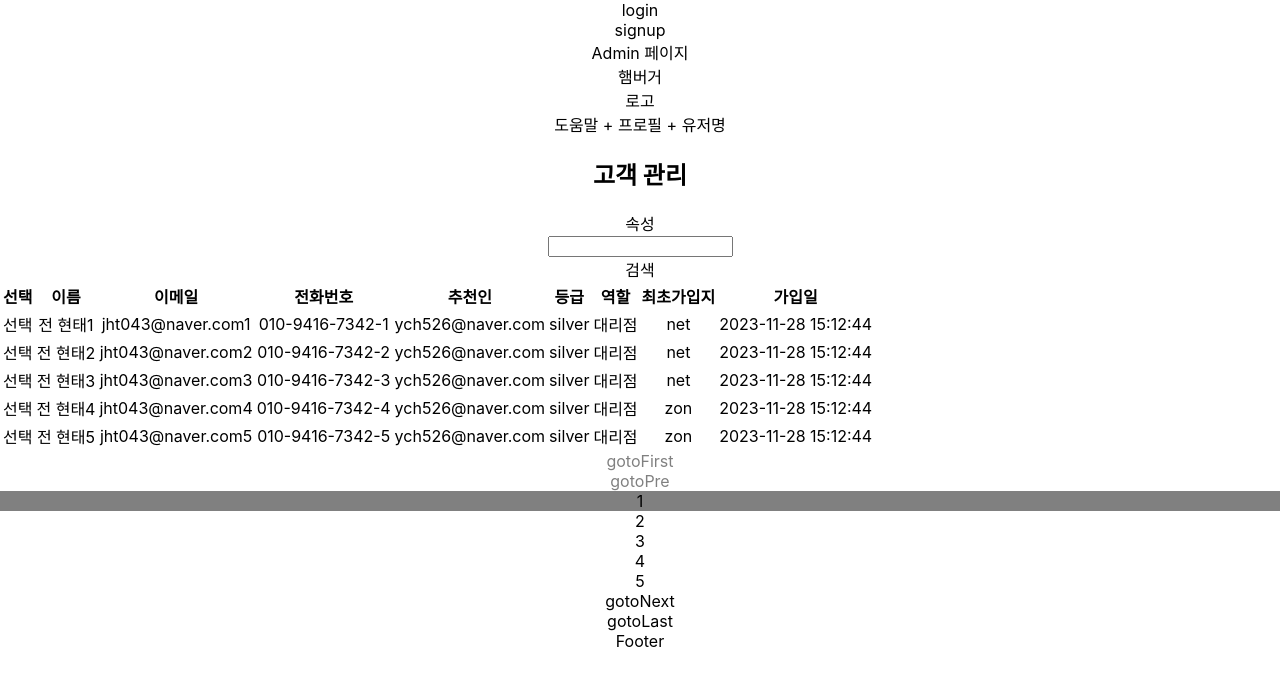
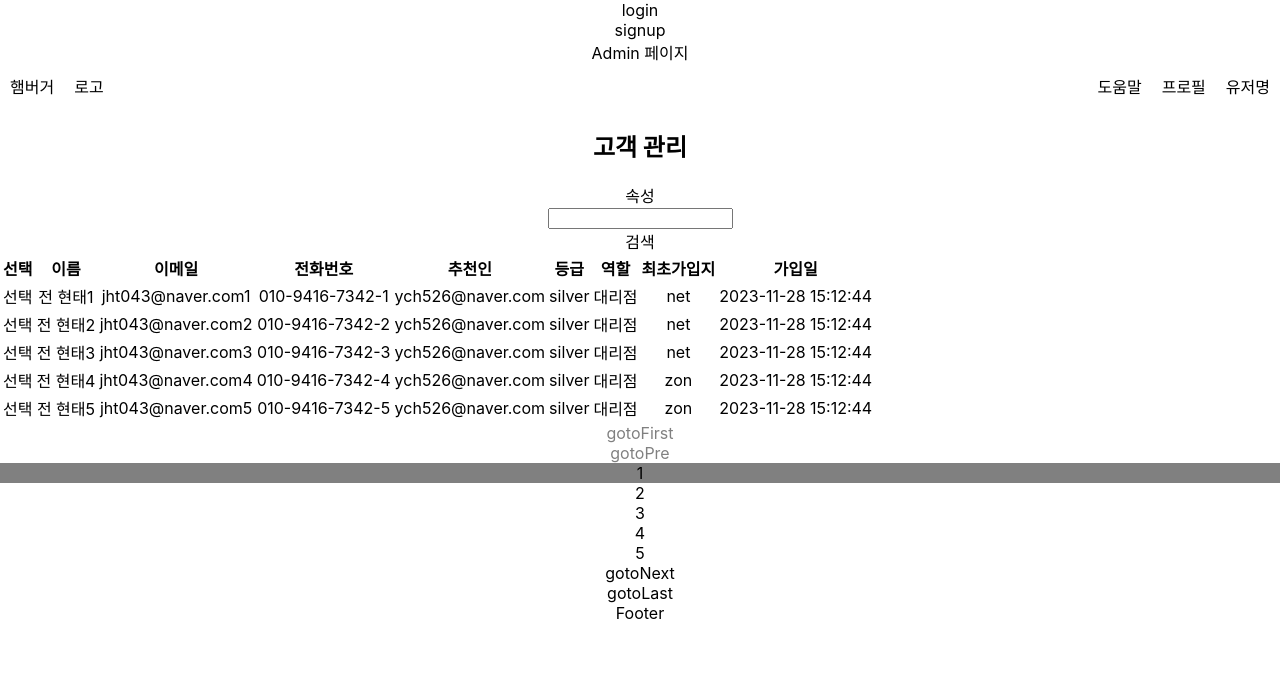
Before and after one commit to Abba-Zone/eabbashop_web, a React (Create React App) app in the folder frontend/: page /admin/member in a window 1280 px wide. Shown: the top 686 px of the page. Built offline with nearby package versions, Linux system fonts and the light colour scheme.

Commit message:
🎨LAYOUT:push basic css to header

```diff
--- a/frontend/src/components/common/AdminHaeder.tsx
+++ b/frontend/src/components/common/AdminHaeder.tsx
@@ -1,31 +1,30 @@
 import { useState } from "react";
 import Menu from "../menu/Menu";
+import "./style.css"
 
-type style = {
-    display : string,
-}
 const AdminHaeder:React.FC = () => {
-    const [ style, setStyle ] = useState<style>({display: 'none'})
     const [ visible, setVisible ] = useState<boolean>(false)
     const openMenu = () => {
         if(visible){
-            setStyle({display: 'none'});
             setVisible(false);
         }else{
-            setStyle({display: 'block'});
             setVisible(true);
         }
     }
     return (
-        <div>
-            <div className="header">
-                <div className="header-left"><div onClick={openMenu}>햄버거</div> <div>로고</div></div>
-                <div className="header-right">도움말 + 프로필 + 유저명</div>
+        <div className="admin-header-and-menu">
+            <div className="admin-header">
+                <div className="admin-header-left">
+                    <div className="admin-header-menu-button" onClick={openMenu}>햄버거</div>
+                    <div className="admin-header-logo">로고</div>
+                </div>
+                <div className="admin-header-right">
+                    <div>도움말</div>
+                    <div>프로필</div>
+                    <div>유저명</div>
+                </div>
             </div>
-            <div style={style}>
-                <Menu/>
-            </div>
-
+            {visible?<Menu/>:<></>}
         </div>
     );
   }
--- a/frontend/src/components/common/Header.tsx
+++ b/frontend/src/components/common/Header.tsx
@@ -11,9 +11,9 @@ const Header:React.FC = () => {
         return result
       default:
         if(pathname.pathname.substring(0,6) === "/admin")
-          result.push(<AdminHaeder/>); //어드민 헤더
+          result.push(<AdminHaeder key={"admin"}/>); //어드민 헤더
         else
-          result.push(<ShopHeader/>); //샵 헤더
+          result.push(<ShopHeader key={"shop"}/>); //샵 헤더
     }
     return result;
   }
--- /dev/null
+++ b/frontend/src/components/common/style.css
@@ -0,0 +1,13 @@
+.admin-header{
+    display: flex;
+    justify-content: space-between;
+}
+.admin-header>*>*{
+    margin: 10px;
+}
+.admin-header-left{
+    display: flex;
+}
+.admin-header-right{
+    display: flex;
+}
```
